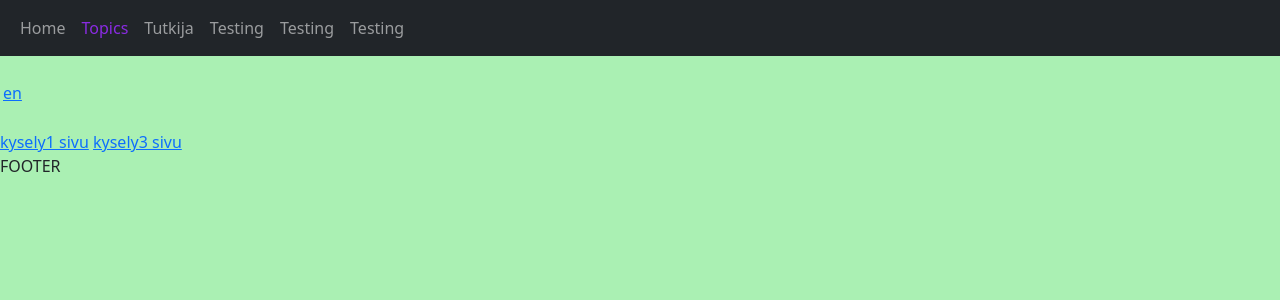
After one commit to ClausHofman/Koodipaja, a Django app: page /kysely2/ in a window 1280 px wide. The commit adds this page. Shown: the top 300 px of the page. Run offline with Django 4.2, Linux system fonts and the light colour scheme; a user stored in the database is signed in; tables that the repository leaves empty hold one stand-in row (values such as "Sample post"); parts of the project's set-up code (start-up, migrations or seed data) failed here and were passed over; some libraries are stand-ins or nearby versions.

Commit message:
kyselyjen harjoittelua

```diff
--- a/koodivarasto/koodivarasto/urls.py
+++ b/koodivarasto/koodivarasto/urls.py
@@ -23,4 +23,5 @@ urlpatterns = [
     path('polls/', include('polls.urls')),
     path('admin/', admin.site.urls),
     path('',include('testing.urls')),
+    path('',include('tktutkija.urls'))
 ]
--- a/koodivarasto/languages/templates/languages/list-languages.html
+++ b/koodivarasto/languages/templates/languages/list-languages.html
@@ -10,6 +10,10 @@
         <a href="{% url 'languages:view-language' language.id %}">{{language.language_name}}</a>
     </td>
 </tr>
+<tr>
+    <th></th>
+    <td>{{language.id}}</td>
+</tr>
 </table>
 {% endfor %}
 
--- a/koodivarasto/templates/main.html
+++ b/koodivarasto/templates/main.html
@@ -29,7 +29,7 @@
                     <a class="nav-link" href="{% url 'languages:language-list' %}">Languages</a>
                   </div>
                 </div>
-                <a class="nav-link" href="{% url 'testing:testing' %}">Testing</a>
+                <a class="nav-link" href="{% url 'tktutkija:kysely1' %}">Tutkija</a>
                 <a class="nav-link" href="{% url 'testing:testing' %}">Testing</a>
                 <a class="nav-link" href="{% url 'testing:testing' %}">Testing</a>
                 <a class="nav-link" href="{% url 'testing:testing' %}">Testing</a>
--- /dev/null
+++ b/koodivarasto/tktutkija/templates/tktutkija/kysely2.html
@@ -0,0 +1,21 @@
+{% extends "main.html" %}
+
+{% block content %}
+
+{% for xx in kysely %}
+<table>
+<tr>
+    <th></th>
+    <td>
+        <a href="">{{xx.language_name}}</a>
+    </td>
+</tr>
+</table>
+{% endfor %}
+
+<br>
+
+<a href="{% url 'tktutkija:kysely1' %}">kysely1 sivu</a>
+<a href="{% url 'tktutkija:kysely3' user.profile.id %}">kysely3 sivu</a>
+
+{% endblock content %}
--- a/koodivarasto/tktutkija/templates/tktutkija/tkt_index.html
+++ b/koodivarasto/tktutkija/templates/tktutkija/tkt_index.html
@@ -2,6 +2,6 @@
 
 {% block content %}
 
-
+<h1>Tietokanta-tutkija index</h1>
 
 {% endblock content %}
--- /dev/null
+++ b/koodivarasto/tktutkija/urls.py
@@ -0,0 +1,13 @@
+from django.urls import path
+
+from . import views
+
+app_name = "tktutkija"
+
+urlpatterns = [
+    path('tkt/', views.tktIndex, name='tkt'),
+    path('kysely1/', views.kysely1, name='kysely1'),
+    path('kysely2/', views.kysely2, name='kysely2'),
+
+    path('kysely1/<str:pk>/', views.kysely3, name='kysely3'),
+]
--- a/koodivarasto/tktutkija/views.py
+++ b/koodivarasto/tktutkija/views.py
@@ -1,3 +1,38 @@
 from django.shortcuts import render
+from languages.models import Language, LanguageExample
+from users.models import Profile
 
 # Create your views here.
+
+def tktIndex(request):
+
+    return render(request, 'tktutkija/tkt_index.html')
+
+
+def kysely1(request):
+    kysely = Language.objects.all()
+    print(kysely)
+    kysely2 = LanguageExample.objects.all()
+    print(kysely2)
+    profile = request.user.profile
+    kysely3 = profile.language_set.all()
+    print(kysely3)
+
+    return render(request, 'tktutkija/kysely1.html', {
+        'kysely': kysely, 'kysely2':kysely2, 'kysely3':kysely3
+        })
+
+
+def kysely2(request):
+    profile = request.user.profile
+    muuttuja = profile.language_set.all()
+
+    context = {'profile':profile, 'kysely':muuttuja}
+
+    return render(request, 'tktutkija/kysely2.html', context)
+
+
+def kysely3(request, pk):
+    muuttuja = Language.objects.get(id=pk)
+    context = {'kysely':muuttuja}
+    return render(request, 'tktutkija/kysely3.html', context)
```
Also changed, not shown: koodivarasto/tktutkija/templates/tktutkija/kysely1.html (added, +16 -0 lines), koodivarasto/tktutkija/templates/tktutkija/kysely3.html (added, +20 -0 lines).
